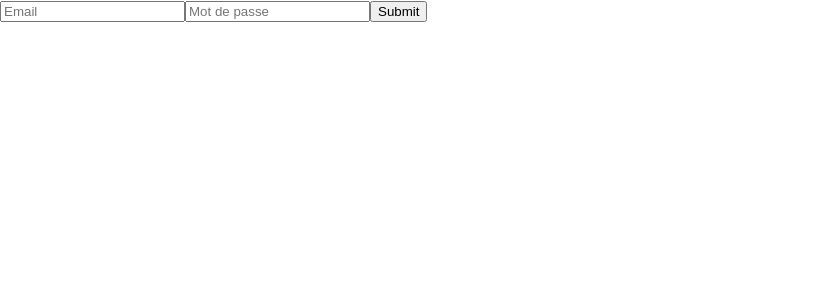
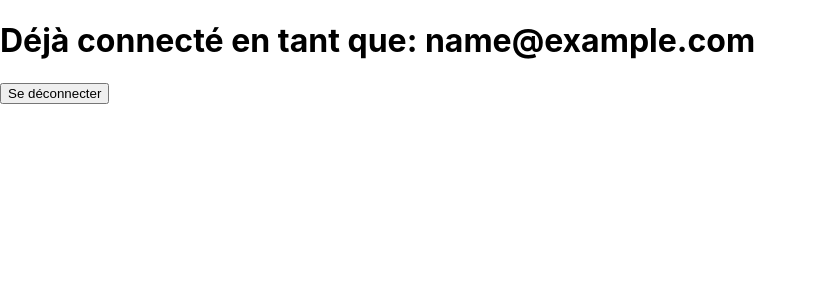
Before and after one commit to victor-prdh/react-api-lp, a React (Create React App) app: page /login in a window 1280 px wide. Shown: the top 300 px of the page, without its empty margins (0-817 px from the left). Built offline with nearby package versions, Linux system fonts and the light colour scheme; sample sign-in values are in the browser's storage.

Commit message:
feat: display logged user on login page

```diff
--- a/src/Page/Login/LoginPage.jsx
+++ b/src/Page/Login/LoginPage.jsx
@@ -1,5 +1,5 @@
 import LoginForm from "../../Component/LoginForm/LoginForm";
-import {useState} from "react";
+import {useEffect, useState} from "react";
 import { useNavigate } from "react-router-dom";
 
 
@@ -7,8 +7,22 @@ const LoginPage = () => {
 
     const navigate = useNavigate();
 
+    const [user, setUser] = useState(null)
+
+    useEffect(() => {
+        const getUser = async() => {
+            let tempUser = localStorage.getItem('user');
+            if (tempUser) {
+                tempUser = await JSON.parse(tempUser);
+                setUser(tempUser)
+            }
+        }
+
+        getUser()
+    } , [])
+
     const [ formSubmitting, setFormSubmitting ] = useState(false);
-    const handleSubmit = async (credentials) => {
+    const handleSubmit = (credentials) => {
         setFormSubmitting(true);
         try {
             fetch("http://localhost:8000/auth", {
@@ -38,7 +52,7 @@ const LoginPage = () => {
         }
     };
 
-    const saveUserData = async (token) => {
+    const saveUserData = (token) => {
         setFormSubmitting(true);
         try {
             fetch("http://localhost:8000/api/users/me", {
@@ -50,7 +64,8 @@ const LoginPage = () => {
             .then((data) => {
                 if (data) {
                     localStorage.setItem('user', JSON.stringify(data));
-                    console.log('USER SAVED');
+                    console.log(data);
+                    return data
                 } else {
                     alert('Erreur lors de la récupération des datas de l\'utilisateur')
                 }
@@ -61,12 +76,27 @@ const LoginPage = () => {
         }
     };
 
+    const logout = () => {
+        localStorage.clear()
+        setUser(null)
+        navigate('/login')
+    }
+
     return(
         <div>
+            {
+                user ?
+                    <>
+                    <h1>
+                        Déjà connecté en tant que: {user.email}
+                    </h1>
+                    <button onClick={logout}>Se déconnecter</button>
+                    </> :
+                    <LoginForm
+                        handleSubmit={handleSubmit}
+                    />
+            }
 
-            <LoginForm
-                handleSubmit={handleSubmit}
-            />
 
         </div>
     )
```
